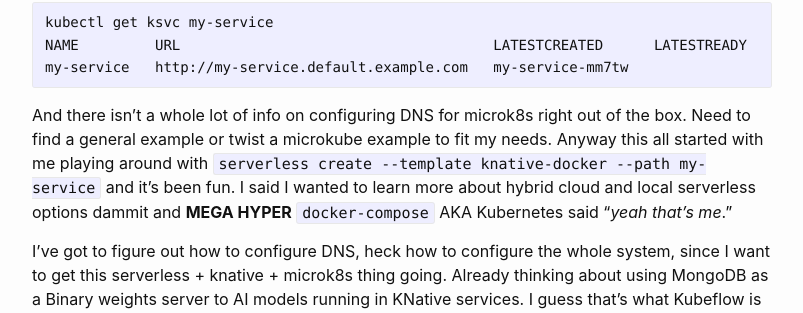
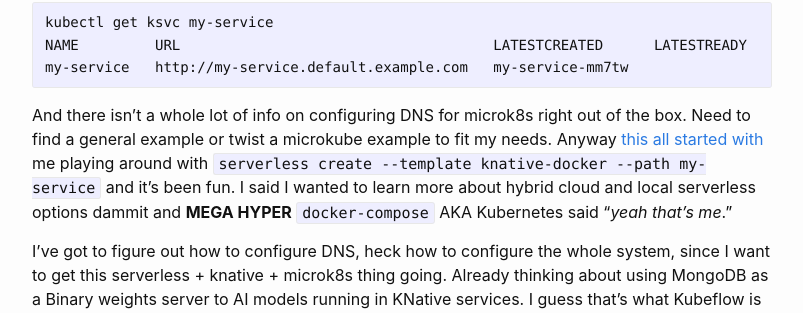
Before and after one commit to odellus/blog, a Jekyll site: the page built from _posts/2020-04-15-Its-a-Great-Big-Serverless-World.md, in a window 1280 px wide and 900 px high, scrolled down 724 px. Shown: the part 155-468 px from the top of the window, without its empty margins (238-1041 px from the left). Built offline with Jekyll 4.4.1, drawn with Linux system fonts in a browser that asks for light colours; emoji names are drawn with the system emoji font; formulas are drawn with MathJax 3; part of the change alters nothing that is shown; some of the changed text lies outside the part shown.

````diff
--- a/_posts/2020-04-15-Its-a-Great-Big-Serverless-World.md
+++ b/_posts/2020-04-15-Its-a-Great-Big-Serverless-World.md
@@ -19,7 +19,7 @@ NAME         URL                                     LATESTCREATED      LATESTRE
 my-service   http://my-service.default.example.com   my-service-mm7tw                 False   RevisionMissing
 ```
 
-And there isn't a whole lot of info on configuring DNS for microk8s right out of the box. Need to find a general example or twist a microkube example to fit my needs. Anyway this all started with me playing around with `serverless create --template knative-docker --path my-service` and it's been fun. I said I wanted to learn more about hybrid cloud and local serverless options dammit and **MEGA HYPER** `docker-compose` AKA Kubernetes said "_yeah that's me_."
+And there isn't a whole lot of info on configuring DNS for microk8s right out of the box. Need to find a general example or twist a microkube example to fit my needs. Anyway [this all started with](https://serverless.com/framework/docs/providers/knative/guide/quick-start/) me playing around with `serverless create --template knative-docker --path my-service` and it's been fun. I said I wanted to learn more about hybrid cloud and local serverless options dammit and **MEGA HYPER** `docker-compose` AKA Kubernetes said "_yeah that's me_."
 
 I've got to figure out how to configure DNS, heck how to configure the whole system, since I want to get this serverless + knative + microk8s thing going. Already thinking about using MongoDB as a Binary weights server to AI models running in KNative services. I guess that's what Kubeflow is about though :thinking:.
 
@@ -89,7 +89,7 @@ No KNative is _really, really, really_ important to the plan, which is basically
 
 I'm such a techbro hypebeast it's ridiculous. I'm just learning about this technology and I'm like "There's gold in them thar hills!" This is why people fucking hate techbros. Oh well I really do believe in a `microk8s + knative + serverless` stack that's geared towards three things:
 1. `microk8s` installation and configuration management tool.
-2. Beowulf cluster management - So `microk8s` runs everywhere does it? Well let's recruit _everything_ into our cluster then.
+2. Beowulf cluster management - So `microk8s` [runs everywhere](https://microk8s.io/docs/clustering) does it? Well let's recruit _everything_ into our cluster then.
 3. Hybrid cloud computing - Integrate cloud computing resources across many vendors into your system like just other nodes in the distributed cluster.
 In other words I tried to run `serverless create --knative-docker --my-service` and I can't stop thinking about what it could mean if it works.
 
````
